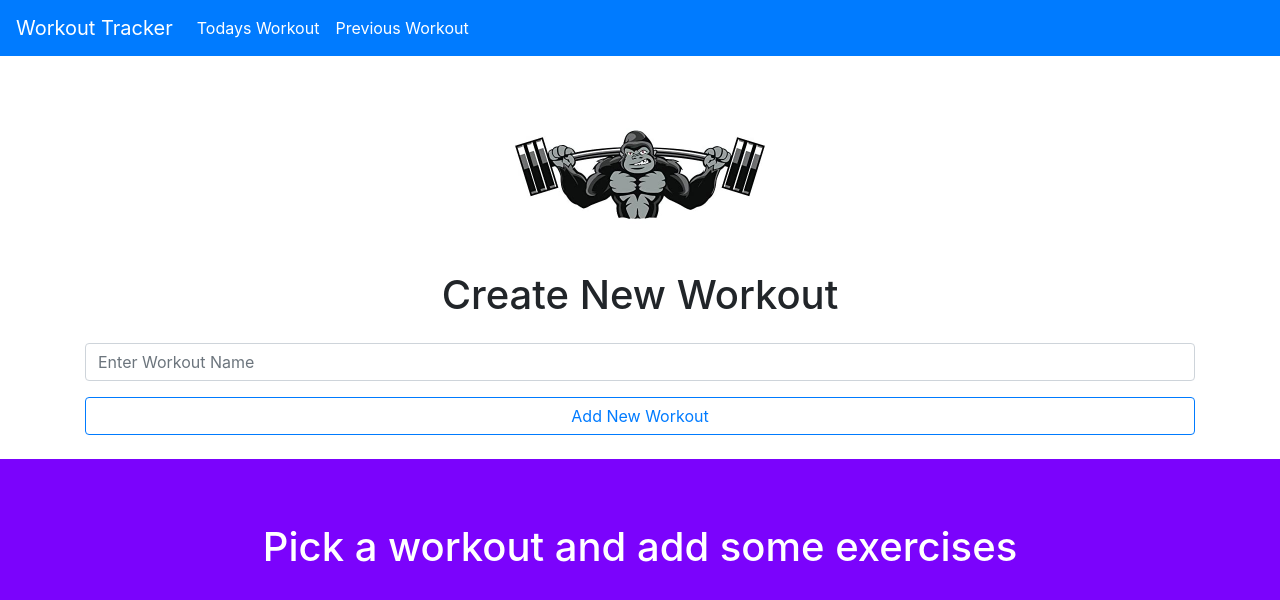
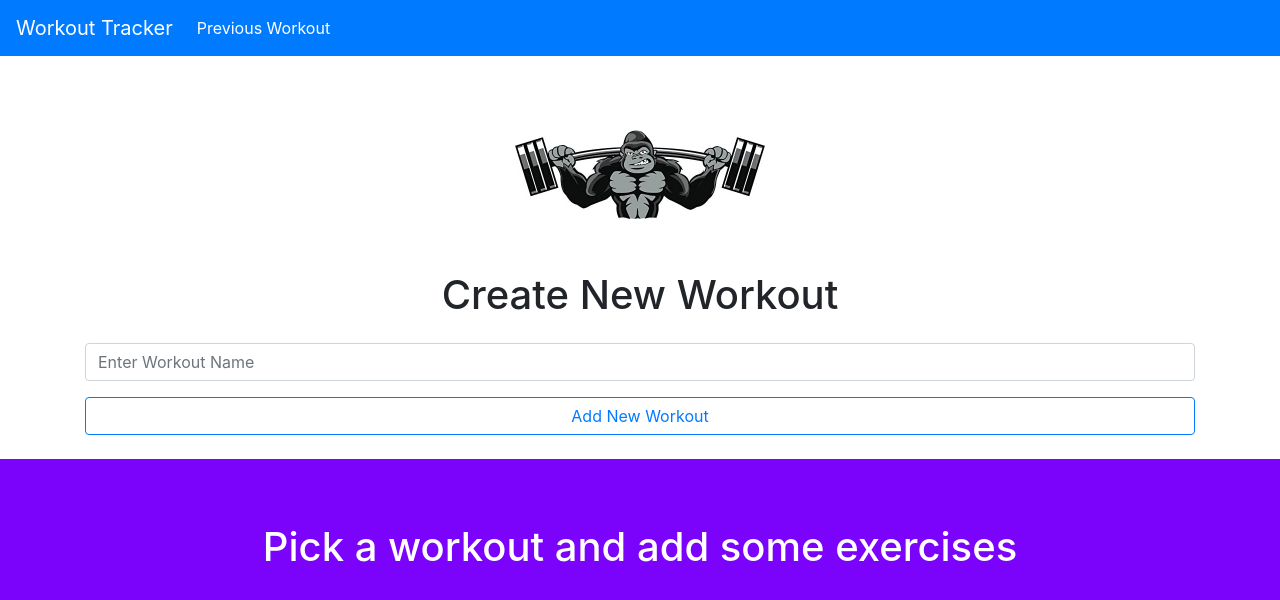
Before and after one commit to MR-TYLER31/Tylers-Exercise-Tracker, a website: page public/index.html in a window 1280 px wide. Drawn offline with nearby package versions, Linux system fonts and the light colour scheme; no server answers.

Commit message:
deleted navbar link

```diff
--- a/public/index.html
+++ b/public/index.html
@@ -28,9 +28,6 @@
         </button>
         <div class="collapse navbar-collapse" id="collapsibleNavId">
             <ul class="navbar-nav mr-auto mt-2 mt-lg-0">
-                <li class="nav-item">
-                    <a class="nav-link text-white" href="#today-section">Todays Workout</a>
-                </li>
                 <li class="nav-item">
                     <a class="nav-link text-white" href="#previous-section">Previous Workout</a>
                 </li>
```
